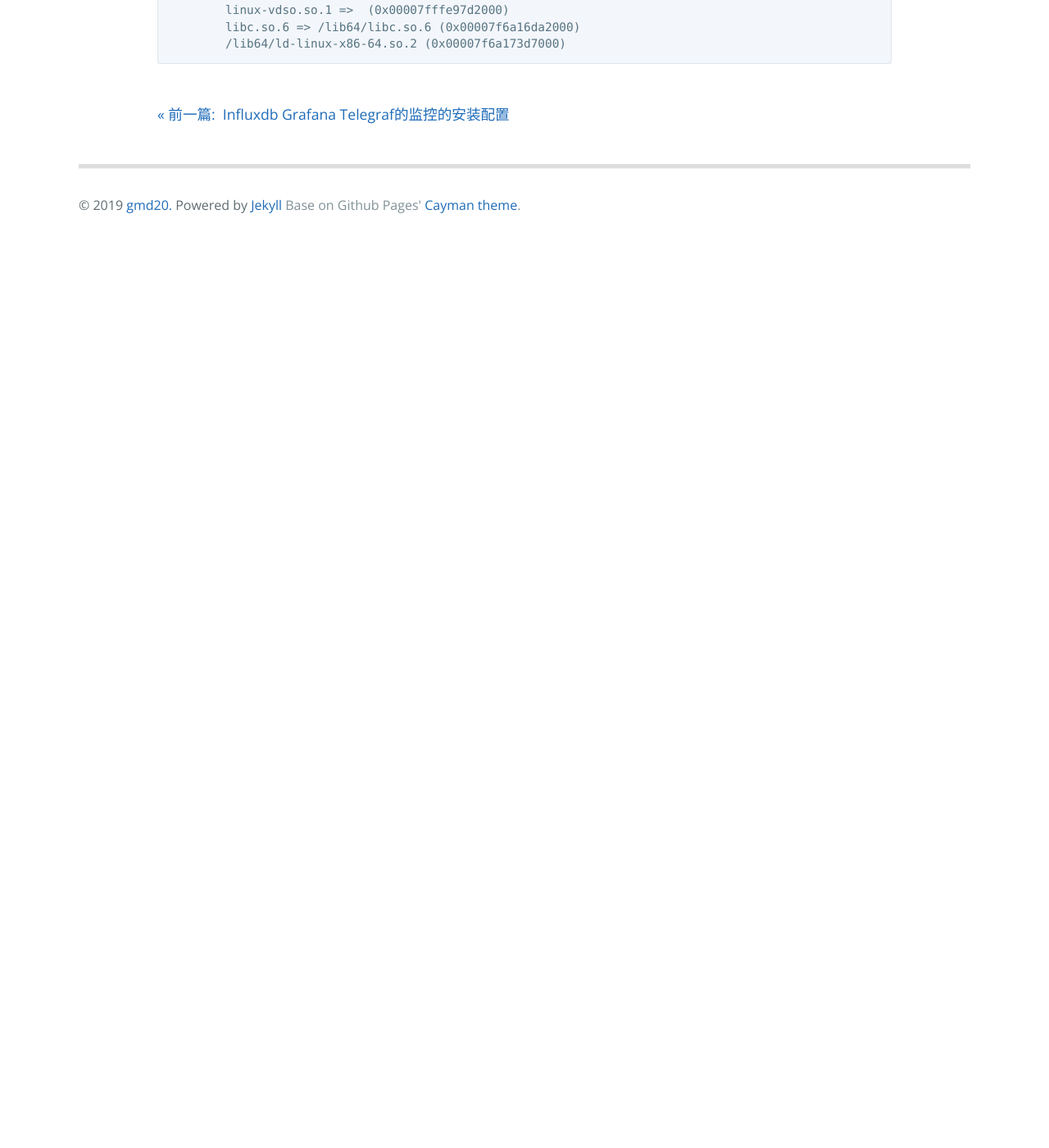
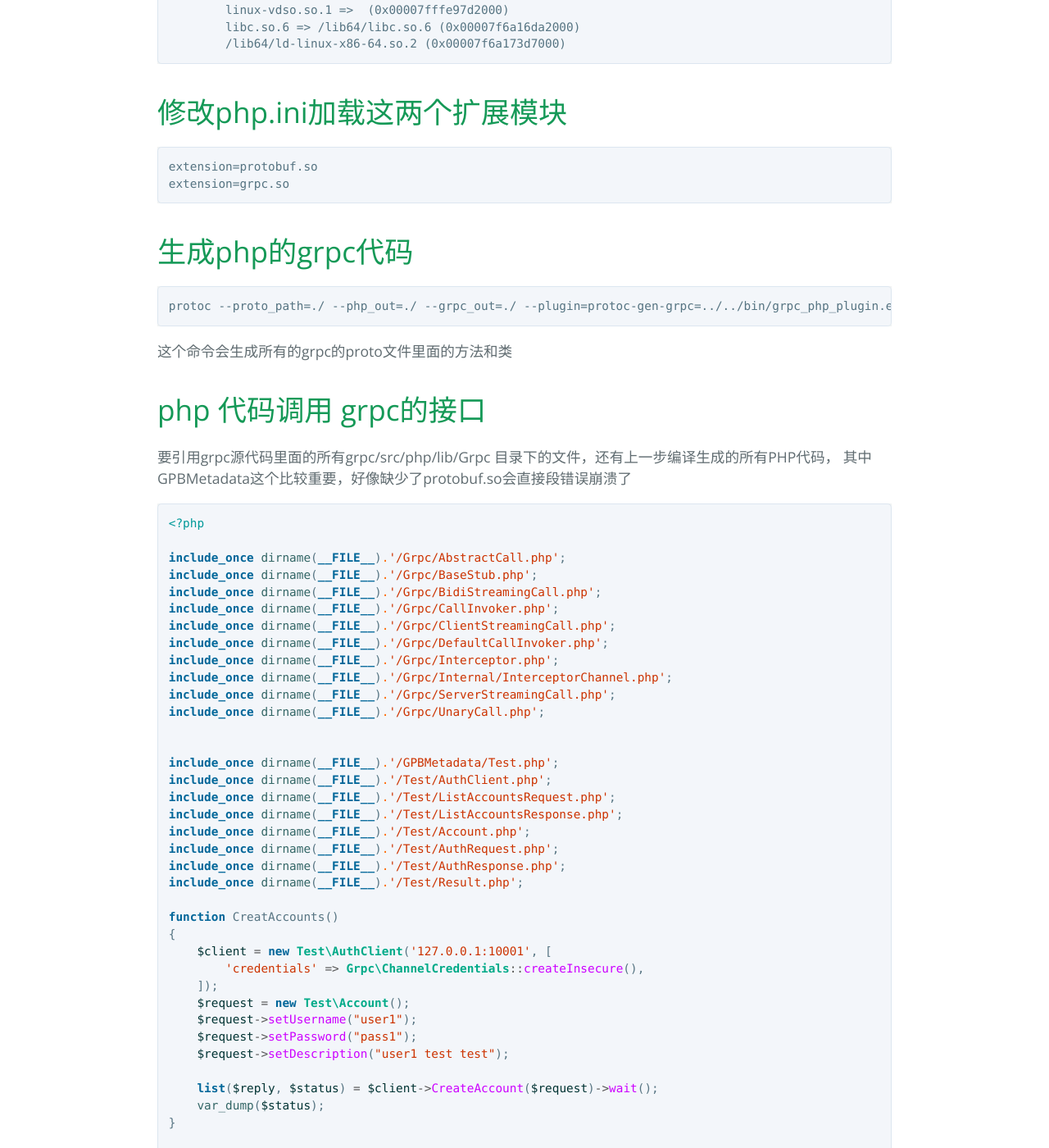
Before and after one commit to gmd20/gmd20.github.io, a Jekyll site: the page built from _posts/2019-07-07-centos7编译安装php的grpc和protobuf扩展.markdown, in a window 1280 px wide and 1400 px high, scrolled down 1812 px. Shown: the whole window at 82% size. Built offline with Jekyll 4.4.1, drawn with Linux system fonts in a browser that asks for light colours; comment, search, counter and statistics services are not loaded; before the commit the page ends 2122 px from its top, so only the background shows below that; some of the changed text lies outside the part shown.

Commit message:
Update 2019-07-07-centos7编译安装php的grpc和protobuf扩展.markdown

````diff
--- a/_posts/2019-07-07-centos7编译安装php的grpc和protobuf扩展.markdown
+++ b/_posts/2019-07-07-centos7编译安装php的grpc和protobuf扩展.markdown
@@ -55,3 +55,79 @@ make
 	libc.so.6 => /lib64/libc.so.6 (0x00007f6a16da2000)
 	/lib64/ld-linux-x86-64.so.2 (0x00007f6a173d7000)
 ```
+
+# 修改php.ini加载这两个扩展模块
+```text
+extension=protobuf.so
+extension=grpc.so
+```
+
+
+# 生成php的grpc代码
+```text
+protoc --proto_path=./ --php_out=./ --grpc_out=./ --plugin=protoc-gen-grpc=../../bin/grpc_php_plugin.exe ./test.proto
+```
+这个命令会生成所有的grpc的proto文件里面的方法和类
+
+# php 代码调用 grpc的接口
+要引用grpc源代码里面的所有grpc/src/php/lib/Grpc 目录下的文件，还有上一步编译生成的所有PHP代码， 其中
+GPBMetadata这个比较重要，好像缺少了protobuf.so会直接段错误崩溃了
+```php
+<?php
+
+include_once dirname(__FILE__).'/Grpc/AbstractCall.php';
+include_once dirname(__FILE__).'/Grpc/BaseStub.php';
+include_once dirname(__FILE__).'/Grpc/BidiStreamingCall.php';
+include_once dirname(__FILE__).'/Grpc/CallInvoker.php';
+include_once dirname(__FILE__).'/Grpc/ClientStreamingCall.php';
+include_once dirname(__FILE__).'/Grpc/DefaultCallInvoker.php';
+include_once dirname(__FILE__).'/Grpc/Interceptor.php';
+include_once dirname(__FILE__).'/Grpc/Internal/InterceptorChannel.php';
+include_once dirname(__FILE__).'/Grpc/ServerStreamingCall.php';
+include_once dirname(__FILE__).'/Grpc/UnaryCall.php';
+
+
+include_once dirname(__FILE__).'/GPBMetadata/Test.php';
+include_once dirname(__FILE__).'/Test/AuthClient.php';
+include_once dirname(__FILE__).'/Test/ListAccountsRequest.php';
+include_once dirname(__FILE__).'/Test/ListAccountsResponse.php';
+include_once dirname(__FILE__).'/Test/Account.php';
+include_once dirname(__FILE__).'/Test/AuthRequest.php';
+include_once dirname(__FILE__).'/Test/AuthResponse.php';
+include_once dirname(__FILE__).'/Test/Result.php';
+
+function CreatAccounts()
+{
+    $client = new Test\AuthClient('127.0.0.1:10001', [
+        'credentials' => Grpc\ChannelCredentials::createInsecure(),
+    ]);
+    $request = new Test\Account();
+    $request->setUsername("user1");
+    $request->setPassword("pass1");
+    $request->setDescription("user1 test test");
+
+    list($reply, $status) = $client->CreateAccount($request)->wait();
+    var_dump($status);
+}
+
+
+function ListAccounts($name)
+{
+    $client = new Test\AuthClient('127.0.0.1:10001', [
+        'credentials' => Grpc\ChannelCredentials::createInsecure(),
+    ]);
+    $request = new Test\ListAccountsRequest();
+    $request->setPageSize(100);
+    $request->setNextPageToken("");
+    list($reply, $status) = $client->ListAccounts($request)->wait();
+    $accounts = $reply->GetAccounts();
+    return $accounts;
+}
+
+
+CreatAccounts();
+var_dump(ListAccounts("test"));
+echo "\n";
+
+
+```
````
